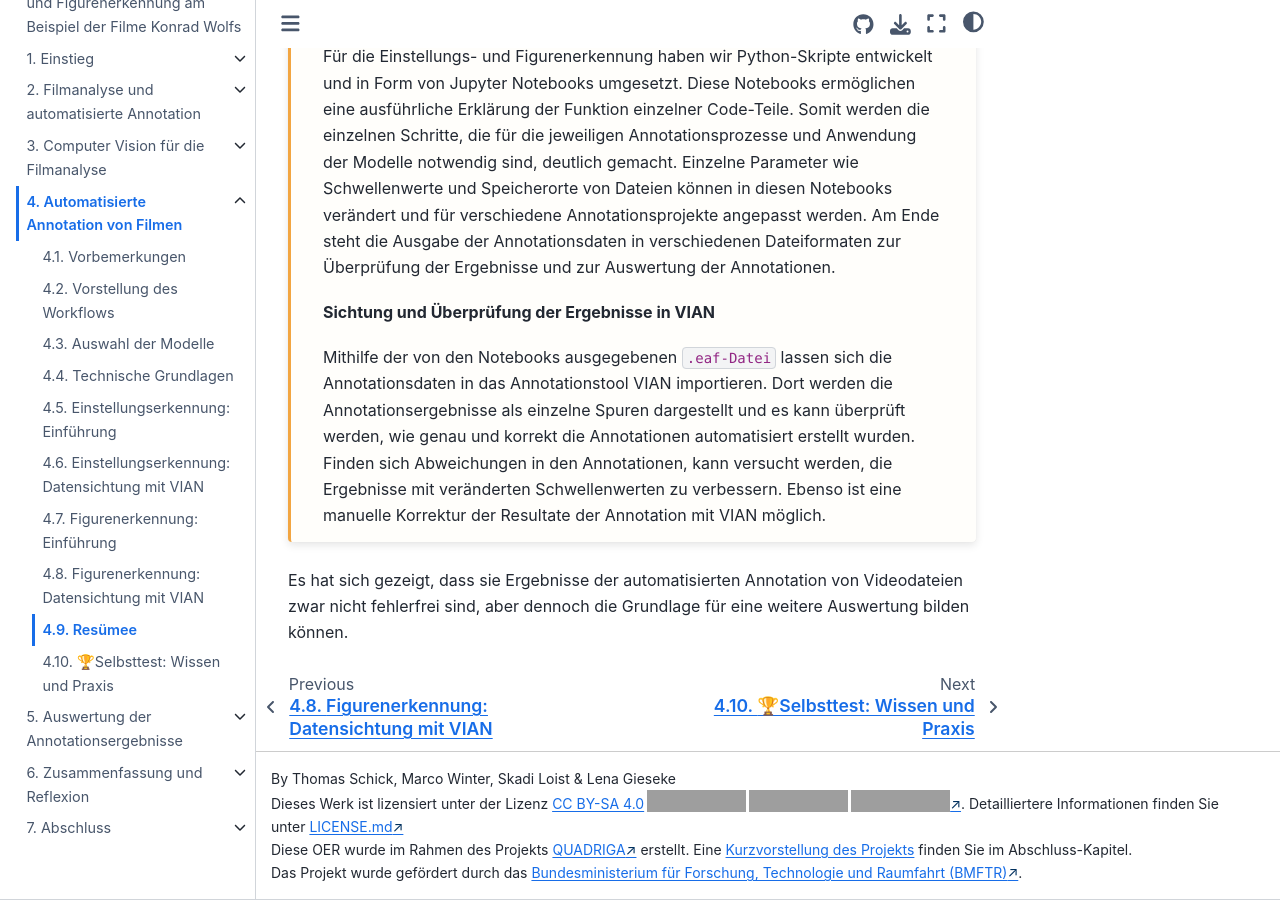
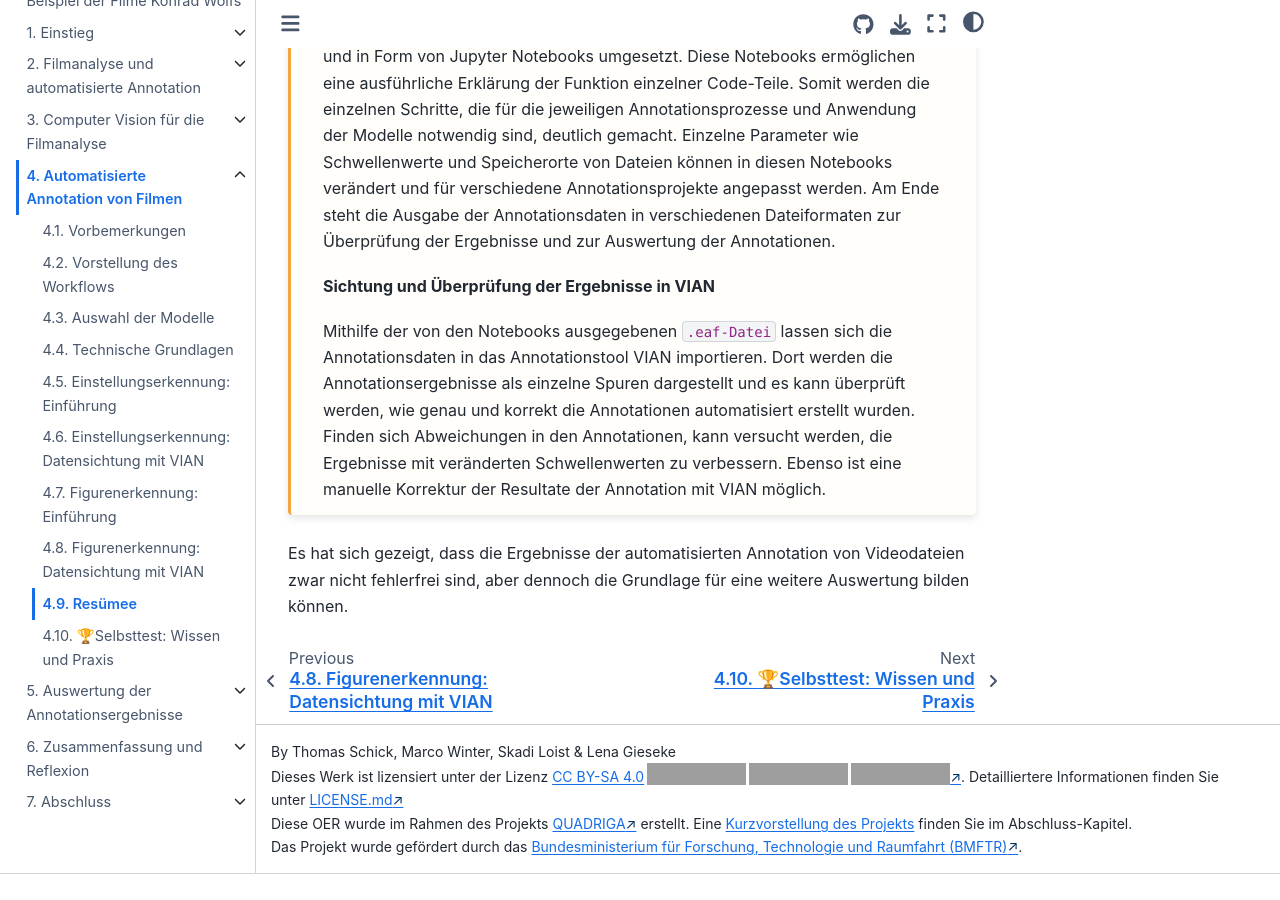
Before and after one commit to quadriga-dk/Bewegtes-Bild-Fallstudie-4, a Jupyter Book: the page built from annotation/resumee_annotation.md, in a window 1280 px wide and 900 px high, scrolled down 861 px. Built offline with Jupyter Book 1.0.4 settings and Sphinx 7.4.7 and the Sphinx Book theme 1.1.4, drawn with Linux system fonts in a browser that asks for light colours; pages that are not in the unit, such as notebooks, are missing from menus; after the commit the page ends 1735 px from its top, so only the background shows below that; some of the changed text lies outside the part shown; grey boxes are pictures that could not be loaded.

Commit message:
fix(typos): correct spelling and grammar in annotation/resumee_annotation.md

````diff
--- a/annotation/resumee_annotation.md
+++ b/annotation/resumee_annotation.md
@@ -24,4 +24,4 @@
 
 ```
 
-Es hat sich gezeigt, dass sie Ergebnisse der automatisierten Annotation von Videodateien zwar nicht fehlerfrei sind, aber dennoch die Grundlage für eine weitere Auswertung bilden können.
+Es hat sich gezeigt, dass die Ergebnisse der automatisierten Annotation von Videodateien zwar nicht fehlerfrei sind, aber dennoch die Grundlage für eine weitere Auswertung bilden können.
````
Also changed, not shown: other parts of annotation/resumee_annotation.md (+1 -1 lines).
